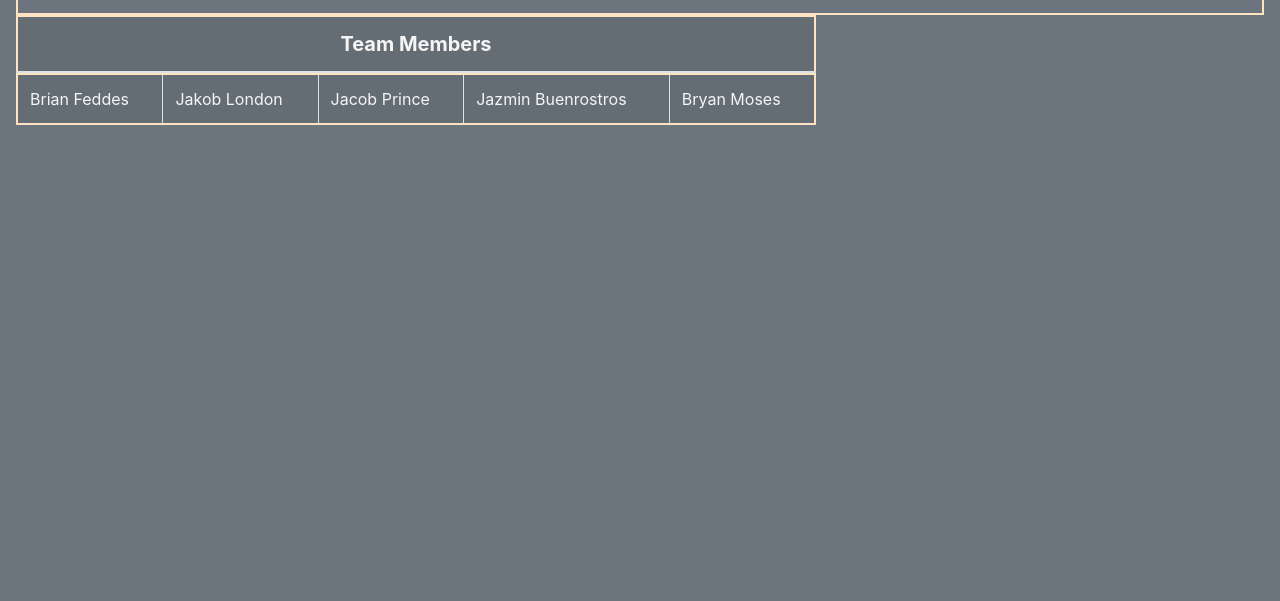
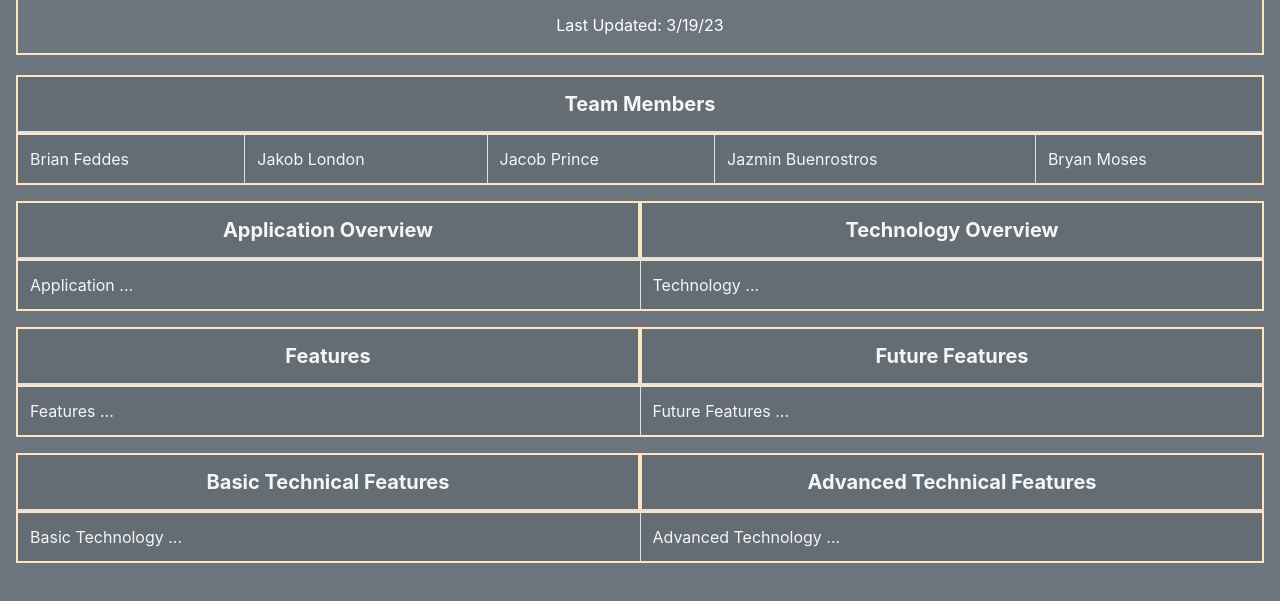
Before and after one commit to LetsPix/LetsPix-Proposal, a plain HTML site: page index.html in a window 1280 px wide. Shown: the part 93-694 px from the top of the page. Drawn offline with nearby package versions, Linux system fonts and the light colour scheme.

Commit message:
Template Update

```diff
--- a/index.css
+++ b/index.css
@@ -1,8 +1,11 @@
 h1 {margin-bottom: 0;}
 p {margin-top: 0;}
-.intro {text-align: center; border-style: solid; border-color:bisque; border-width: 2px;}
-.membersHead {width: 800px; margin-bottom: 0; text-align: center; font-size: 20px; border-color: bisque; border-style: solid; border-width: 2px; color: whitesmoke }
-.members {width: 800px; display: inline-table; margin-top: 0; font-size: 16px; border-color: bisque; border-style: solid; border-width: 2px; color:whitesmoke}
+.intro {text-align: center; border-style: solid; border-color:bisque; border-width: 2px; margin-bottom: 20px;}
+.headers {width: 100%; margin-bottom: 0; text-align: center; font-size: 20px; border-color: bisque; border-style: solid; border-width: 2px; color: whitesmoke;}
+.mult-headers {width: 50%; margin-bottom: 0; text-align: center; font-size: 20px; border-color: bisque; border-style: solid; border-width: 2px; color: whitesmoke; float: left;}
+.members {width: 100%; display: inline-table; margin-top: 0; font-size: 16px; border-color: bisque; border-style: solid; border-width: 2px; color:whitesmoke;}
+.content {width: 100%; display: inline-table; margin-top: 0; font-size: 16px; border-color: bisque; border-style: solid; border-width: 2px; color:whitesmoke; float: left;}
+.content-panel {width: 50%;}
 a:link {
     text-decoration: none;
     color: whitesmoke;
--- a/index.html
+++ b/index.html
@@ -13,9 +13,11 @@
 	<div class="intro">
 	<h1>LetsPix</h1>
 	<p>By RayScrump</p>
+	<!-- MAKE SURE TO UPDATE LAST UPDATE DAY -->
+	<p>Last Updated: 3/19/23</p>
 	</div>
 
-	<table class="membersHead table table-bordered table-active">
+	<table class="headers table table-bordered table-active">
         <thead>
           <tr>
             <th scope="col">Team Members</th>
@@ -23,7 +25,7 @@
         </thead>
       </table>
 
-	  <table class="members table table-bordered table-active">
+	<table class="members table table-bordered table-active">
         <tbody>
           <tr>
             <td>
@@ -43,7 +45,105 @@
             </td>
           </tr>
         </tbody>
-      </table>
+    </table>
+
+	<table class="mult-headers table table-bordered table-active">
+	<thead>
+		<tr>
+		<th scope="col">Application Overview</th>
+		</tr>
+	</thead>
+	</table>
+	<table class="mult-headers table table-bordered table-active">
+		<thead>
+			<tr>
+			<th scope="col">Technology Overview</th>
+			</tr>
+		</thead>
+	</table>
+	<table class="content table table-bordered table-active">
+        <tbody>
+
+          <tr>
+			<!-- Application Overview -->
+			<td class="content-panel">
+				Application ...
+			</td>
+			<!-- Technology Overview -->
+			<td>
+				Technology ...
+            </td>
+          </tr>
+        </tbody>
+    </table>
+
+
+
+
+	<table class="mult-headers table table-bordered table-active">
+		<thead>
+			<tr>
+			<th scope="col">Features</th>
+			</tr>
+		</thead>
+	</table>
+	<table class="mult-headers table table-bordered table-active">
+		<thead>
+			<tr>
+			<th scope="col">Future Features</th>
+			</tr>
+		</thead>
+	</table>
+	<table class="content table table-bordered table-active">
+        <tbody>
+
+          <tr>
+			<!-- Features List Content -->
+			<td class="content-panel">
+				Features ...
+			</td>
+			<!-- Future Features List -->
+			<td>
+				Future Features ...
+            </td>
+          </tr>
+        </tbody>
+    </table>
+
+
+	<table class="mult-headers table table-bordered table-active">
+		<thead>
+			<tr>
+			<th scope="col">Basic Technical Features</th>
+			</tr>
+		</thead>
+	</table>
+	<table class="mult-headers table table-bordered table-active">
+		<thead>
+			<tr>
+			<th scope="col">Advanced Technical Features</th>
+			</tr>
+		</thead>
+	</table>
+
+	<table class="content table table-bordered table-active">
+        <tbody>
+
+          <tr>
+			<!-- Basic Technology Content -->
+			<td class="content-panel">
+				Basic Technology ...
+			</td>
+			<!-- Advanced Technology List -->
+			<td>
+				Advanced Technology ...
+            </td>
+          </tr>
+        </tbody>
+    </table>
+
+
+
 
 </body>
 </html>
```
